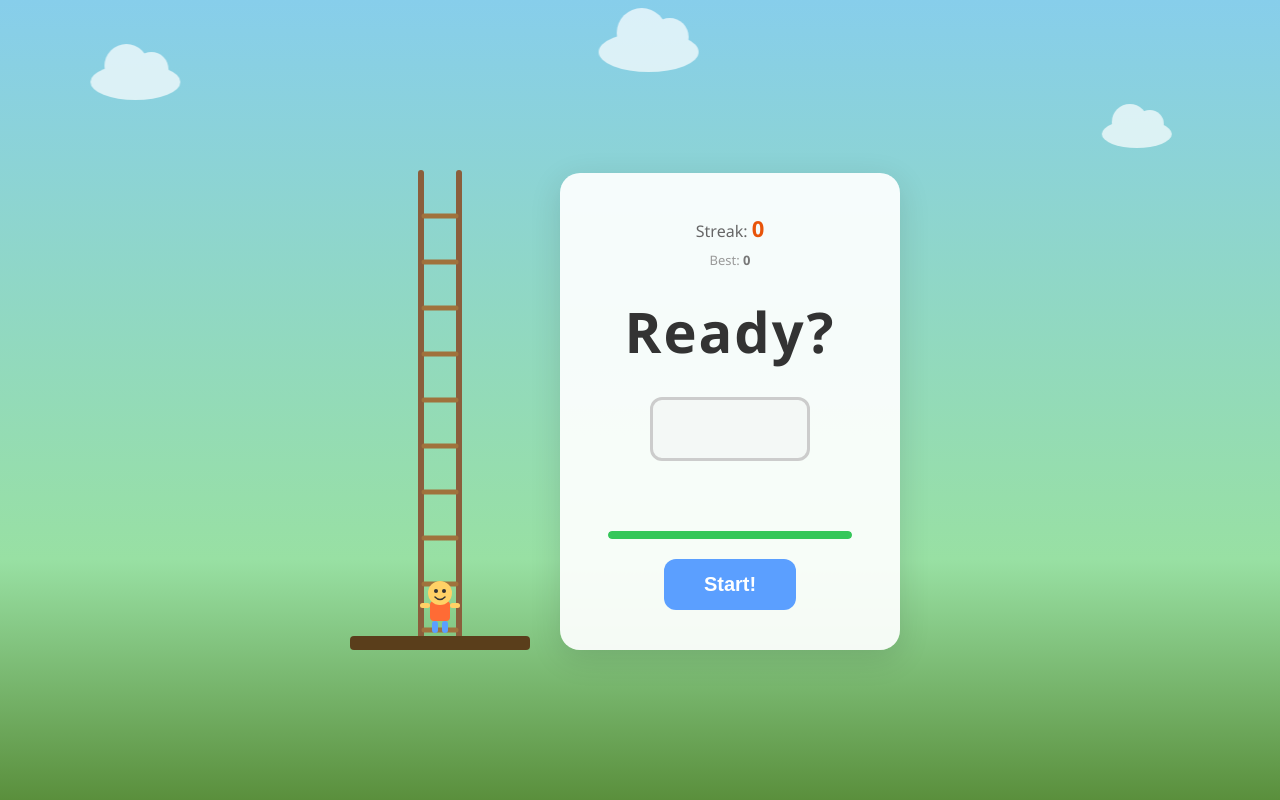
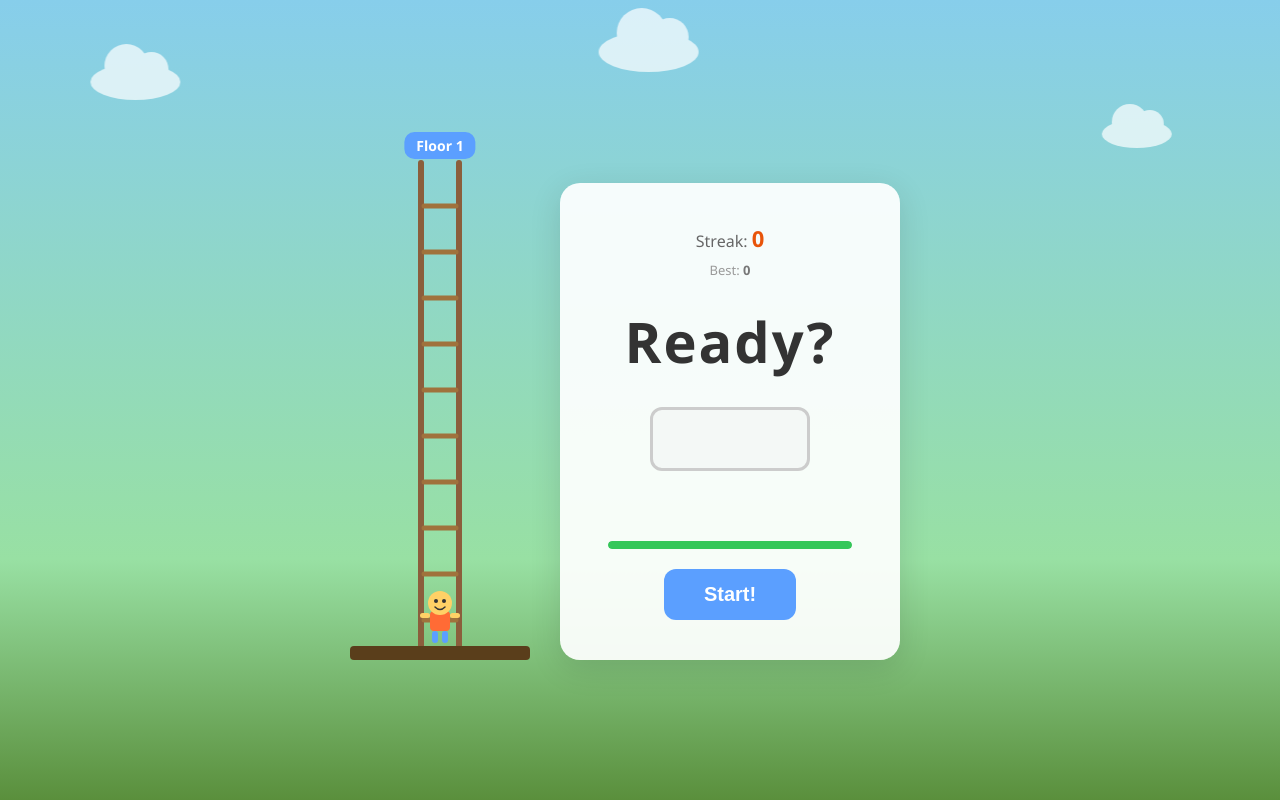
Before and after one commit to aagaskar/multiplication_game, a Flask app: page / in a window 1280 px wide. Run offline with Flask 3, Linux system fonts and the light colour scheme.

Commit message:
Add floor system: every 10 correct answers advances to next floor
Instead of an infinitely growing ladder, the ladder stays fixed at 10
rungs. Every 10 correct answers triggers a floor transition animation
where the climber ascends off-screen, a flash occurs, the floor counter
increments, and the climber reappears at the bottom of the next floor.
On wrong answer, resets back to Floor 1.

https://claude.ai/code/session_012MLptkDJmQ4BrNKHkZzgLy

```diff
--- a/templates/index.html
+++ b/templates/index.html
@@ -22,7 +22,6 @@
     gap: 60px;
     align-items: flex-end;
     position: relative;
-    transition: transform 0.45s ease;
   }
 
   /* --- Ladder & Climber --- */
@@ -30,7 +29,6 @@
     position: relative;
     width: 120px;
     height: 520px;
-    transition: height 0.45s ease;
   }
 
   .ladder {
@@ -39,10 +37,8 @@
     left: 50%;
     transform: translateX(-50%);
     width: 60px;
-    transition: height 0.45s ease;
+    height: 500px;
   }
-
-  /* SVG ladder drawn in JS */
 
   .climber-wrap {
     position: absolute;
@@ -61,9 +57,56 @@
     transition: bottom 0.6s cubic-bezier(.55,.06,.68,.19);
   }
 
+  .climber-wrap.ascending {
+    transition: bottom 0.5s ease-in;
+  }
+
   @keyframes wobble {
     0%   { transform: translateX(-50%) rotate(-8deg); }
     100% { transform: translateX(-50%) rotate(8deg); }
+  }
+
+  /* Floor indicator */
+  .floor-badge {
+    position: absolute;
+    top: -8px;
+    left: 50%;
+    transform: translateX(-50%);
+    background: #5b9fff;
+    color: #fff;
+    font-weight: 800;
+    font-size: 14px;
+    padding: 4px 12px;
+    border-radius: 10px;
+    white-space: nowrap;
+    z-index: 3;
+    transition: transform 0.3s ease, background 0.3s;
+  }
+
+  .floor-badge.celebrate {
+    background: #ff6b35;
+    animation: badgePop 0.6s ease-out;
+  }
+
+  @keyframes badgePop {
+    0%   { transform: translateX(-50%) scale(1); }
+    50%  { transform: translateX(-50%) scale(1.4); }
+    100% { transform: translateX(-50%) scale(1); }
+  }
+
+  /* Flash overlay for floor transition */
+  .floor-flash {
+    position: absolute;
+    inset: 0;
+    background: rgba(255,255,255,0.9);
+    z-index: 10;
+    opacity: 0;
+    pointer-events: none;
+    border-radius: 8px;
+    transition: opacity 0.3s;
+  }
+  .floor-flash.active {
+    opacity: 1;
   }
 
   /* ground */
@@ -223,7 +266,21 @@
 <div class="game-container">
   <!-- Ladder side -->
   <div class="ladder-area">
-    <svg class="ladder" id="ladder-svg" xmlns="http://www.w3.org/2000/svg">
+    <div class="floor-badge" id="floor-badge">Floor 1</div>
+    <div class="floor-flash" id="floor-flash"></div>
+    <svg class="ladder" viewBox="0 0 60 500" xmlns="http://www.w3.org/2000/svg">
+      <rect x="8" y="0" width="6" height="500" rx="3" fill="#8B5E3C"/>
+      <rect x="46" y="0" width="6" height="500" rx="3" fill="#8B5E3C"/>
+      <line x1="14" y1="460" x2="46" y2="460" stroke="#a0723c" stroke-width="5" stroke-linecap="round"/>
+      <line x1="14" y1="414" x2="46" y2="414" stroke="#a0723c" stroke-width="5" stroke-linecap="round"/>
+      <line x1="14" y1="368" x2="46" y2="368" stroke="#a0723c" stroke-width="5" stroke-linecap="round"/>
+      <line x1="14" y1="322" x2="46" y2="322" stroke="#a0723c" stroke-width="5" stroke-linecap="round"/>
+      <line x1="14" y1="276" x2="46" y2="276" stroke="#a0723c" stroke-width="5" stroke-linecap="round"/>
+      <line x1="14" y1="230" x2="46" y2="230" stroke="#a0723c" stroke-width="5" stroke-linecap="round"/>
+      <line x1="14" y1="184" x2="46" y2="184" stroke="#a0723c" stroke-width="5" stroke-linecap="round"/>
+      <line x1="14" y1="138" x2="46" y2="138" stroke="#a0723c" stroke-width="5" stroke-linecap="round"/>
+      <line x1="14" y1="92"  x2="46" y2="92"  stroke="#a0723c" stroke-width="5" stroke-linecap="round"/>
+      <line x1="14" y1="46"  x2="46" y2="46"  stroke="#a0723c" stroke-width="5" stroke-linecap="round"/>
     </svg>
 
     <div class="climber-wrap" id="climber">
@@ -266,96 +323,80 @@
 <script>
 const WOBBLE_TIME  = 5000;
 const FALL_TIME    = 10000;
+const RUNGS_PER_FLOOR = 10;
 const RUNG_PX      = 46;   // pixels per rung
-const BASE_RUNGS   = 10;   // initial visible rungs
 
-const climber      = document.getElementById('climber');
-const ladderSvg    = document.getElementById('ladder-svg');
-const ladderArea   = document.querySelector('.ladder-area');
-const gameContainer= document.querySelector('.game-container');
-const qEl          = document.getElementById('question');
-const input        = document.getElementById('answer');
-const fbEl         = document.getElementById('feedback');
-const streakEl     = document.getElementById('streak');
-const bestEl       = document.getElementById('best');
-const timerBar     = document.getElementById('timer-bar');
-const startBtn     = document.getElementById('start-btn');
+const climber   = document.getElementById('climber');
+const qEl       = document.getElementById('question');
+const input     = document.getElementById('answer');
+const fbEl      = document.getElementById('feedback');
+const streakEl  = document.getElementById('streak');
+const bestEl    = document.getElementById('best');
+const timerBar  = document.getElementById('timer-bar');
+const startBtn  = document.getElementById('start-btn');
+const floorBadge= document.getElementById('floor-badge');
+const floorFlash= document.getElementById('floor-flash');
 
 let streak = 0;
 let best   = 0;
-let current = null;   // {a, b, answer}
+let floor  = 1;
+let current = null;
 let questionStart = 0;
 let timerRAF = null;
 let wobbling = false;
 let gameActive = false;
-let drawnRungs = 0;
+let transitioning = false;
 
-function buildLadder(numRungs) {
-  if (numRungs <= drawnRungs) return;
-  const h = 20 + numRungs * RUNG_PX;
-  ladderSvg.setAttribute('viewBox', `0 0 60 ${h}`);
-  ladderSvg.style.height = h + 'px';
-  ladderSvg.innerHTML = '';
-
-  // side rails
-  const r1 = document.createElementNS('http://www.w3.org/2000/svg', 'rect');
-  r1.setAttribute('x','8'); r1.setAttribute('y','0');
-  r1.setAttribute('width','6'); r1.setAttribute('height', h);
-  r1.setAttribute('rx','3'); r1.setAttribute('fill','#8B5E3C');
-  ladderSvg.appendChild(r1);
-
-  const r2 = document.createElementNS('http://www.w3.org/2000/svg', 'rect');
-  r2.setAttribute('x','46'); r2.setAttribute('y','0');
-  r2.setAttribute('width','6'); r2.setAttribute('height', h);
-  r2.setAttribute('rx','3'); r2.setAttribute('fill','#8B5E3C');
-  ladderSvg.appendChild(r2);
-
-  // rungs
-  for (let i = 0; i < numRungs; i++) {
-    const y = h - 20 - i * RUNG_PX;
-    const line = document.createElementNS('http://www.w3.org/2000/svg', 'line');
-    line.setAttribute('x1','14'); line.setAttribute('x2','46');
-    line.setAttribute('y1', y); line.setAttribute('y2', y);
-    line.setAttribute('stroke','#a0723c');
-    line.setAttribute('stroke-width','5');
-    line.setAttribute('stroke-linecap','round');
-    ladderSvg.appendChild(line);
-  }
-
-  // update ladder area height
-  ladderArea.style.height = (h + 20) + 'px';
-  drawnRungs = numRungs;
-}
-
-function scrollToClimber() {
-  const viewH = window.innerHeight;
-  const climberBottom = 10 + streak * RUNG_PX;
-  // If the climber would be above the visible area, shift the container down
-  const maxVisible = viewH * 0.65; // keep climber in lower 65% of screen
-  if (climberBottom > maxVisible) {
-    const shift = climberBottom - maxVisible;
-    gameContainer.style.transform = `translateY(${shift}px)`;
-  } else {
-    gameContainer.style.transform = 'translateY(0)';
-  }
+function rungOnFloor() {
+  return streak % RUNGS_PER_FLOOR;
 }
 
 function setClimberPos(rung, animate = true) {
-  // Grow ladder if needed (always stay 3 rungs ahead)
-  const needed = Math.max(BASE_RUNGS, rung + 3);
-  buildLadder(needed);
-
   const bottom = 10 + rung * RUNG_PX;
   if (!animate) climber.style.transition = 'none';
   climber.style.bottom = bottom + 'px';
   if (!animate) requestAnimationFrame(() => climber.style.transition = '');
+}
 
-  // Scroll view to follow climber
-  if (animate) {
-    setTimeout(() => scrollToClimber(), 50);
-  } else {
-    gameContainer.style.transform = 'translateY(0)';
-  }
+function updateFloorBadge() {
+  floorBadge.textContent = 'Floor ' + floor;
+}
+
+function triggerFloorTransition(callback) {
+  transitioning = true;
+
+  // Climber ascends off the top of the ladder
+  climber.classList.add('ascending');
+  climber.style.bottom = (10 + (RUNGS_PER_FLOOR + 2) * RUNG_PX) + 'px';
+
+  setTimeout(() => {
+    // Flash the ladder area
+    floorFlash.classList.add('active');
+
+    setTimeout(() => {
+      // Update floor
+      floor++;
+      updateFloorBadge();
+      floorBadge.classList.add('celebrate');
+
+      // Reset climber to bottom instantly
+      climber.classList.remove('ascending');
+      climber.style.transition = 'none';
+      climber.style.bottom = '10px';
+      requestAnimationFrame(() => {
+        climber.style.transition = '';
+      });
+
+      // Fade out flash
+      floorFlash.classList.remove('active');
+
+      setTimeout(() => {
+        floorBadge.classList.remove('celebrate');
+        transitioning = false;
+        callback();
+      }, 400);
+    }, 400);
+  }, 550);
 }
 
 async function fetchQuestion() {
@@ -364,7 +405,6 @@ async function fetchQuestion() {
     return await r.json();
   } catch (e) {
     console.error('Failed to fetch question:', e);
-    // Generate locally as fallback
     const a = Math.floor(Math.random() * 11) + 2;
     const b = Math.floor(Math.random() * 11) + 2;
     return { a, b, answer: a * b };
@@ -424,13 +464,10 @@ function triggerFall() {
   climber.classList.remove('wobble');
   climber.classList.add('falling');
   streak = 0;
+  floor = 1;
+  updateFloorBadge();
   streakEl.textContent = streak;
   setClimberPos(0);
-  gameContainer.style.transform = 'translateY(0)';
-  // reset ladder back to base size
-  drawnRungs = 0;
-  buildLadder(BASE_RUNGS);
-  // change mouth to sad
   document.getElementById('mouth').setAttribute('d', 'M19 20 Q24 16 29 20');
   setTimeout(() => {
     climber.classList.remove('falling');
@@ -474,9 +511,21 @@ function handleCorrect() {
   timerBar.style.width = '100%';
   timerBar.className = 'timer-bar';
 
-  setClimberPos(streak);
-  burstStars();
-  nextRound();
+  const rung = rungOnFloor();
+
+  if (rung === 0) {
+    // Just completed a floor (streak is a multiple of 10)
+    setClimberPos(RUNGS_PER_FLOOR);
+    burstStars();
+    triggerFloorTransition(async () => {
+      const q = await fetchQuestion();
+      setTimeout(() => showQuestion(q), 300);
+    });
+  } else {
+    setClimberPos(rung);
+    burstStars();
+    nextRound();
+  }
 }
 
 function handleWrong() {
@@ -499,7 +548,7 @@ input.addEventListener('input', () => {
 });
 
 input.addEventListener('keydown', (e) => {
-  if (e.key === 'Enter' && !input.disabled && input.value.trim() !== '') {
+  if (e.key === 'Enter' && !input.disabled && !transitioning && input.value.trim() !== '') {
     const val = parseInt(input.value.trim(), 10);
     if (isNaN(val)) return;
     if (val === current.answer) {
@@ -510,9 +559,6 @@ input.addEventListener('keydown', (e) => {
   }
 });
 
-// Build initial ladder
-buildLadder(BASE_RUNGS);
-
 startBtn.addEventListener('click', async () => {
   startBtn.disabled = true;
   try {
@@ -521,10 +567,10 @@ startBtn.addEventListener('click', async () => {
     gameActive = true;
     streak = 0;
     best = 0;
+    floor = 1;
+    updateFloorBadge();
     streakEl.textContent = 0;
     bestEl.textContent = 0;
-    drawnRungs = 0;
-    buildLadder(BASE_RUNGS);
     setClimberPos(0, false);
     timerBar.style.width = '100%';
     timerBar.className = 'timer-bar';
```
